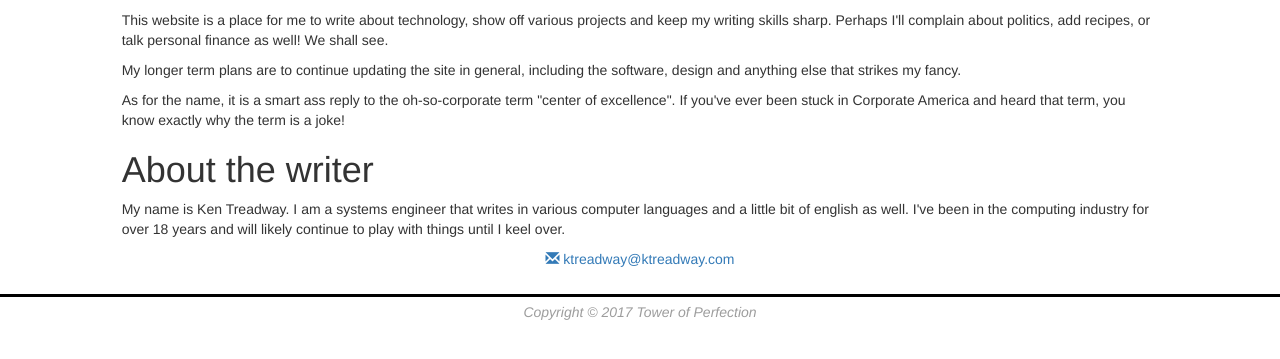
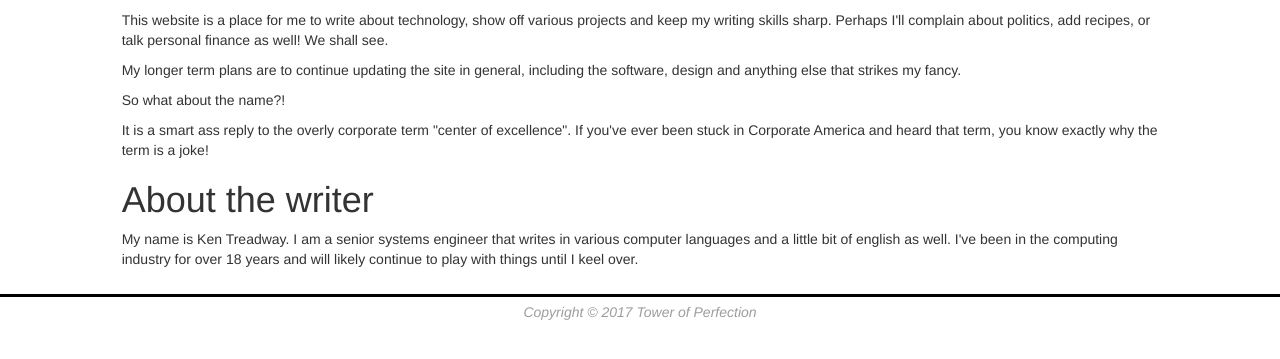
Before and after one commit to buzzbombnc/tower_of_perfection, a Django app: page /page/about in a window 1280 px wide. Shown: the part 131-490 px from the top of the page. Run offline with Django 3.2, Linux system fonts and the light colour scheme; parts of the project's set-up code (start-up, migrations or seed data) failed here and were passed over; some libraries are stand-ins or nearby versions.

Commit message:
Update about page.

```diff
--- a/top_static/templates/about.html
+++ b/top_static/templates/about.html
@@ -13,15 +13,15 @@
                 Perhaps I'll complain about politics, add recipes, or talk personal finance as well!  We shall see.</p>
                 <p>My longer term plans are to continue updating the site in general, including the software, design and anything else
                 that strikes my fancy.</p>
-                <p>As for the name, it is a smart ass reply to the oh-so-corporate term "center of excellence".  If you've ever been
-                stuck in Corporate America and heard that term, you know exactly why the term is a joke!</p>
+                <p>So what about the name?!</p>
+                <p>It is a smart ass reply to the overly corporate term "center of excellence".  If you've ever been stuck in
+                Corporate America and heard that term, you know exactly why the term is a joke!</p>
             </section>
             <section>
                 <header><h1>About the writer</h1></header>
-                <p>My name is Ken Treadway.  I am a systems engineer that writes in various computer languages and a little bit of
+                <p>My name is Ken Treadway.  I am a senior systems engineer that writes in various computer languages and a little bit of
                 english as well.  I've been in the computing industry for over 18 years and will likely continue to play with things
                 until I keel over.</p>
-                <p class="text-center"><a href="mailto:ktreadway@ktreadway.com"><span class="glyphicon glyphicon-envelope" aria-hidden="true"></span> ktreadway@<span class="hidden">goaway.</span>ktreadway.com</a></p>
             </section>
         </div>
         <div class="col-sm-1"></div>
```
